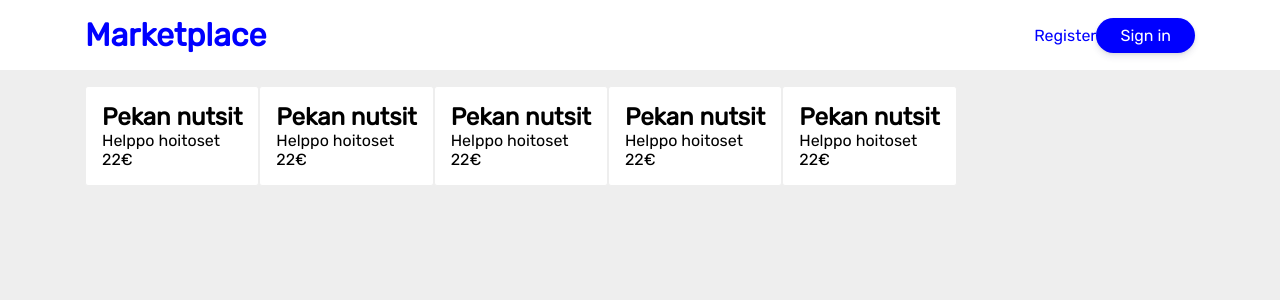
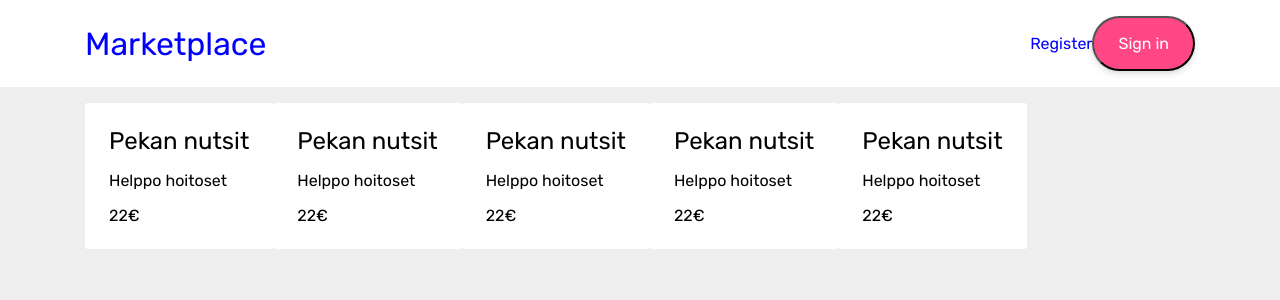
Before and after one commit to aleksiliu/market-place-frontend, a React (Create React App) app: page /annoucements in a window 1280 px wide. Shown: the top 300 px of the page. Built offline with nearby package versions, Linux system fonts and the light colour scheme.

Commit message:
Tweak styles

```diff
--- a/src/App.tsx
+++ b/src/App.tsx
@@ -3,25 +3,10 @@ import AnnoucementForm from './ui/AnnoucementForm';
 import AnnoucementList from './ui/AnnoucementList';
 import Header from './ui/Header';
 import Frontpage from './ui/Frontpage';
-import { createGlobalStyle } from 'styled-components';
+import { GlobalStyle } from './global';
 import Container from './components/Container';
 import { Route, Switch } from 'react-router-dom';
 import NotFoundPage from './ui/NotFoundPage';
-
-const GlobalStyle = createGlobalStyle`
-* 	{
-	margin:0;
-	padding: 0;
-	}
-body {
-    background-color: #eee;
-	font-family: 'Rubik', sans-serif;
-  }
-  a {
-	  text-decoration: none;
-	  color: blue;
-  }
-`;
 
 const ANNOUCEMENTS = [
 	{
--- a/src/components/Button.ts
+++ /dev/null
@@ -1,20 +0,0 @@
-import styled from 'styled-components';
-
-const Button = styled.span`
-	display: inline-block;
-	border-radius: 25px;
-	padding: 8px 24px;
-	background: ${props => props.theme.color.primary};
-	color: #fff;
-	text-decoration: none;
-	box-shadow: 0 4px 6px rgba(50, 50, 93, 0.11), 0 1px 3px rgba(0, 0, 0, 0.08);
-	transition: all 0.25s;
-	cursor: pointer;
-	&:hover {
-		transform: translateY(-3px);
-		box-shadow: 0 7px 14px rgba(50, 50, 93, 0.1), 0 3px 6px rgba(0, 0, 0, 0.08);
-		filter: brightness(105%);
-	}
-`;
-
-export default Button;
--- /dev/null
+++ b/src/components/Button.tsx
@@ -0,0 +1,63 @@
+import styled from 'styled-components';
+import { color, space, typography } from '../styles';
+
+export const Button = styled.button`
+	font-size: ${typography.size.s3}px;
+	outline: 0;
+	display: inline-block;
+	border-radius: ${space.xl}px;
+	padding: ${space.m}px ${space.l}px;
+	background: ${color.primary};
+	color: #fff;
+	text-decoration: none;
+	box-shadow: 0 4px 6px rgba(50, 50, 93, 0.11), 0 1px 3px rgba(0, 0, 0, 0.08);
+	transition: all 0.25s;
+	cursor: pointer;
+	&:hover {
+		transform: translateY(-3px);
+		box-shadow: 0 7px 14px rgba(50, 50, 93, 0.1), 0 3px 6px rgba(0, 0, 0, 0.08);
+		filter: brightness(105%);
+	}
+`;
+
+/* ${props =>
+		props.isDisabled &&
+		`
+      cursor: not-allowed !important;
+      opacity: 0.5;
+
+    `}
+
+	${props =>
+		props.isLoading &&
+		`
+      cursor: progress !important;
+      opacity: 0.7;
+
+    `} */
+
+// type Props = {
+// 	isDisabled?: string;
+// 	isLoading?: string;
+// 	onClick(): void;
+// };
+
+// const Button: React.FC<Props> = ({
+// 	isDisabled,
+// 	isLoading,
+// 	children,
+// 	onClick
+// }) => {
+// 	return (
+// 		<ButtonStyles
+// 			isLoading={isLoading}
+// 			isDisabled={isDisabled}
+// 			onClick={onClick}
+// 		>
+// 			{children}
+// 			{isLoading && 'Loading...'}}
+// 		</ButtonStyles>
+// 	);
+// };
+
+// export default Button;
--- a/src/components/Container.ts
+++ b/src/components/Container.ts
@@ -1,11 +1,12 @@
 import styled from 'styled-components';
+import { space } from '../styles';
 
 const Container = styled.div`
 	margin: 0 auto;
 	max-width: 1110px;
-	padding: 0 32px;
+	padding: 0 ${space.xl}px;
 	@media (max-width: 768px) {
-		padding: 0 24px;
+		padding: 0 ${space.l}px;
 	}
 `;
 
--- a/src/components/TextArea.tsx
+++ b/src/components/TextArea.tsx
@@ -1,6 +1,6 @@
 import React from 'react';
 import { FieldProps } from 'formik';
-
+import { color } from '../styles';
 import styled from 'styled-components';
 
 const Label = styled.label`
@@ -10,7 +10,7 @@ const Label = styled.label`
 
 const FormInputTextArea = styled.textarea`
 	border-radius: 3px;
-	border: 1px solid ${props => props.theme.color.red};
+	border: 1px solid ${color.accent.error};
 	padding: 5px 5px;
 	margin-bottom: 5px;
 	width: 300px;
@@ -18,7 +18,7 @@ const FormInputTextArea = styled.textarea`
 `;
 
 const InputError = styled.p`
-	color: ${props => props.theme.color.red};
+	color: ${color.accent.error};
 	margin: 0;
 `;
 
--- a/src/components/TextField.tsx
+++ b/src/components/TextField.tsx
@@ -1,6 +1,7 @@
 import React from 'react';
 import { FieldProps } from 'formik';
 import styled from 'styled-components';
+import { color } from '../styles';
 
 const Label = styled.label`
 	color: black;
@@ -15,7 +16,7 @@ const FormInput = styled.input`
 `;
 
 const InputError = styled.p`
-	color: ${props => props.theme.color.red};
+	color: ${color.accent.error};
 	margin: 0;
 `;
 
--- /dev/null
+++ b/src/global.ts
@@ -0,0 +1,79 @@
+import { createGlobalStyle, css } from 'styled-components';
+import { color, typography } from './styles';
+
+export const bodyStyles = css`
+	font-family: ${typography.type.primary};
+	font-size: ${typography.size.s3}px;
+	color: ${color.gray};
+	-webkit-font-smoothing: antialiased;
+	-moz-osx-font-smoothing: grayscale;
+	-webkit-tap-highlight-color: rgba(0, 0, 0, 0);
+	-webkit-tap-highlight-color: transparent;
+	-webkit-overflow-scrolling: touch;
+	background-color: ${color.gray[400]};
+	box-sizing: border-box;
+	margin: 0;
+	padding: 0;
+
+	a {
+		text-decoration: none;
+		color: ${color.link};
+	}
+
+	h1,
+	h2,
+	h3,
+	h4,
+	h5,
+	h6 {
+		font-weight: ${typography.weight.regular};
+		margin: 0;
+		padding: 0;
+	}
+	button,
+	input,
+	textarea,
+	select {
+		outline: none;
+		font-family: ${typography.type.primary};
+	}
+	sub,
+	sup {
+		font-size: 0.8em;
+	}
+	sub {
+		bottom: -0.2em;
+	}
+	sup {
+		top: -0.2em;
+	}
+	b,
+	em {
+		font-weight: ${typography.weight.bold};
+	}
+
+	&.ReactModal__Body--open {
+		overflow: hidden;
+		&.hide-intercom #intercom-container {
+			display: none;
+		}
+	}
+	.ReactModalPortal > div {
+		opacity: 0;
+	}
+	.ReactModalPortal .ReactModal__Overlay {
+		transition: all 200ms ease-in;
+		&--after-open {
+			opacity: 1;
+		}
+		&--before-close {
+			opacity: 0;
+		}
+	}
+`;
+
+export const GlobalStyle = createGlobalStyle`
+ body {
+   ${bodyStyles}
+ }
+`;
--- a/src/index.tsx
+++ b/src/index.tsx
@@ -1,23 +1,12 @@
 import React from 'react';
 import ReactDOM from 'react-dom';
 import App from './App';
-import { ThemeProvider } from 'styled-components';
+
 import { BrowserRouter as Router } from 'react-router-dom';
 
-const theme = {
-	color: {
-		primary: 'blue',
-		secondary: '',
-		red: 'red',
-		gray: '#eee'
-	}
-};
-
 ReactDOM.render(
-	<ThemeProvider theme={theme}>
-		<Router>
-			<App />
-		</Router>
-	</ThemeProvider>,
+	<Router>
+		<App />
+	</Router>,
 	document.getElementById('root')
 );
--- /dev/null
+++ b/src/styles.ts
@@ -0,0 +1,45 @@
+export const color = {
+	primary: '#FF4785',
+	secondary: '#1EA7FD',
+	link: 'blue',
+	gray: {
+		'900': '#000',
+		'400': '#eee'
+	},
+	accent: {
+		error: 'red'
+	}
+};
+
+export const space = {
+	xxs: 2,
+	xs: 4,
+	s: 8,
+	m: 16,
+	l: 24,
+	xl: 32,
+	xxl: 64
+};
+
+export const typography = {
+	type: {
+		primary: '"Rubik", "Helvetica Neue", Helvetica, Arial, sans-serif'
+	},
+	weight: {
+		regular: '400',
+		bold: '700',
+		extrabold: '800',
+		black: '900'
+	},
+	size: {
+		s1: '12',
+		s2: '14',
+		s3: '16',
+		m1: '20',
+		m2: '24',
+		m3: '28',
+		l1: '32',
+		l2: '40',
+		l3: '48'
+	}
+};
--- a/src/ui/AnnoucementList.tsx
+++ b/src/ui/AnnoucementList.tsx
@@ -1,12 +1,13 @@
 import React from 'react';
 import styled from 'styled-components';
 import { Annoucement } from '../types';
+import { space } from '../styles';
 
 const AnnoucementCard = styled.div`
 	border-radius: 3px;
 	background-color: #fff;
-	border: 1px solid ${props => props.theme.color.gray};
-	padding: 16px;
+
+	padding: ${space.l}px;
 	display: inline-block;
 `;
 
--- a/src/ui/Header.tsx
+++ b/src/ui/Header.tsx
@@ -1,13 +1,14 @@
 import React from 'react';
 import styled from 'styled-components';
 import Container from '../components/Container';
-import Button from '../components/Button';
+import { Button } from '../components/Button';
 import { Link } from 'react-router-dom';
+import { space } from '../styles';
 
 const HeaderContainer = styled.header`
 	background-color: white;
-	padding: 16px 0;
-	margin-bottom: 16px;
+	padding: ${space.m}px 0;
+	margin-bottom: ${space.m}px;
 `;
 
 const Lol = styled.div`
@@ -26,7 +27,7 @@ const Header: React.FC = () => (
 				</Link>
 				<div>
 					<a>Register</a>
-					<Button>Sign in</Button>
+					<Button onClick={() => alert('asdd')}>Sign in</Button>
 				</div>
 			</Lol>
 		</Container>
```
Also changed, not shown: 1 other file (tests, documents, lock files or other folders).
